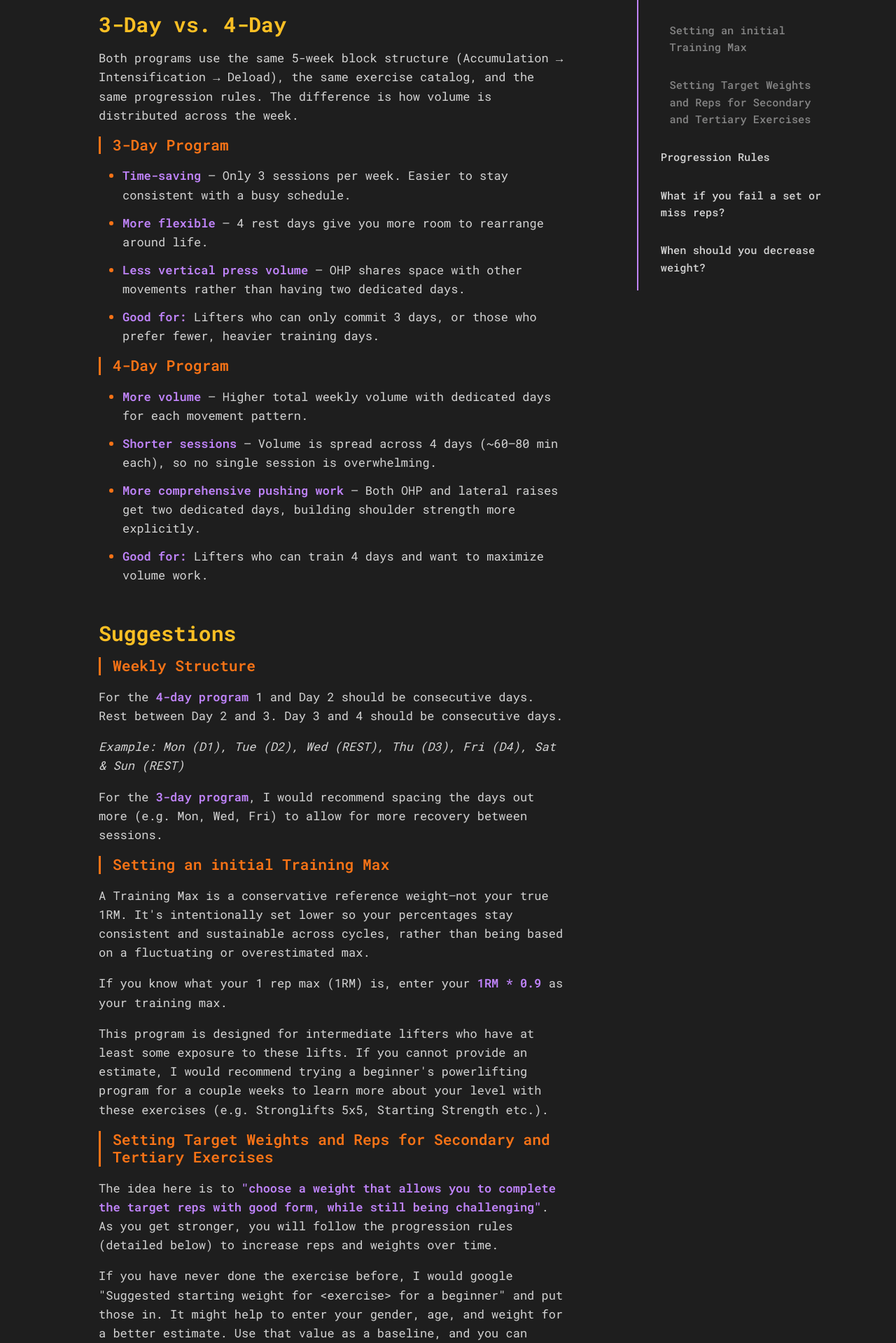
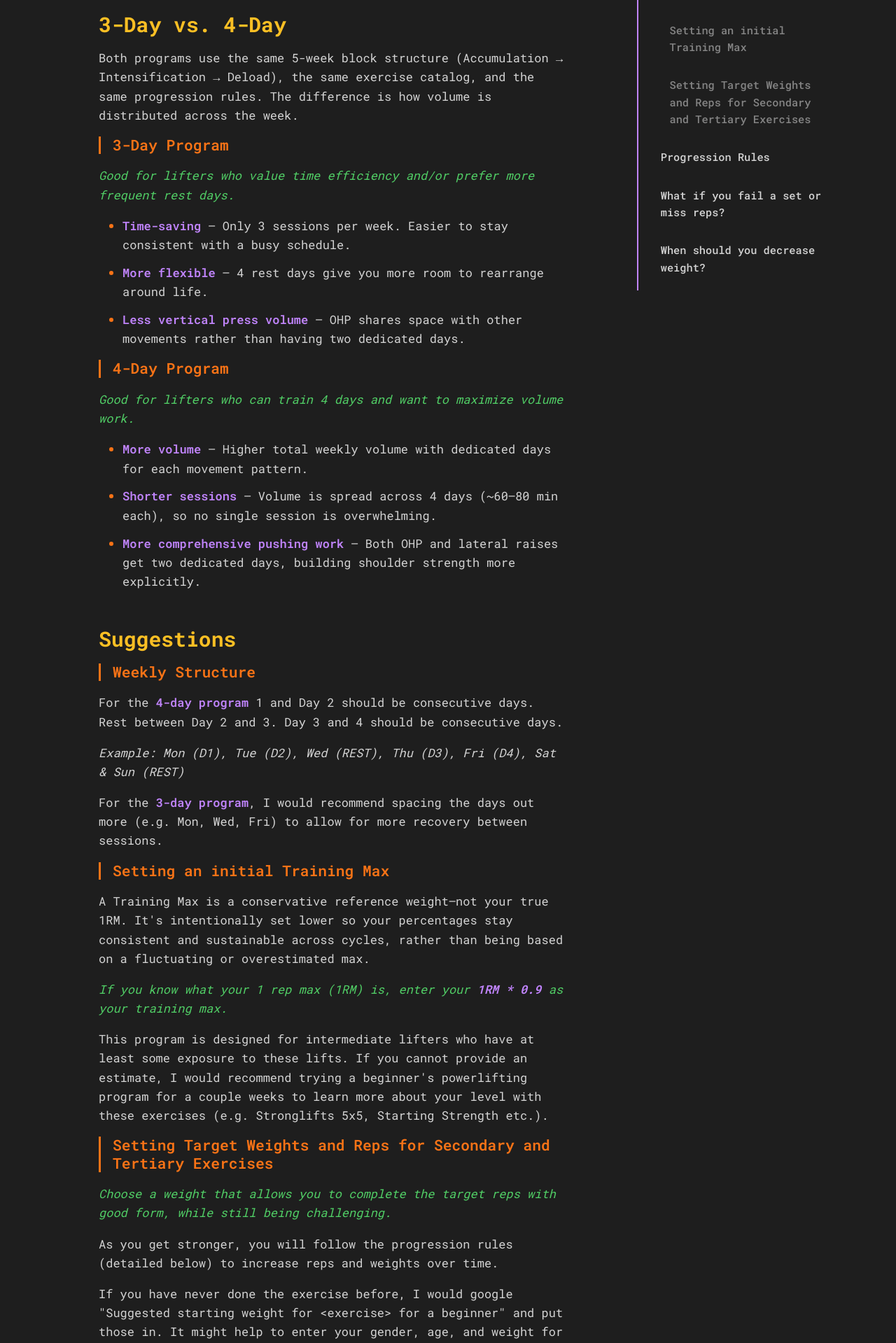
Before and after one commit to nbry/nbry-website, a FastAPI app: page /program-guide in a window 1280 px wide. Shown: the part 372-2291 px from the top of the page at 70% size. Run offline with FastAPI, Linux system fonts and the light colour scheme.

Commit message:
chore: update content

```diff
--- a/src/nbry_website/sites/lifting/templates/program-guide.html
+++ b/src/nbry_website/sites/lifting/templates/program-guide.html
@@ -49,6 +49,9 @@
       </p>
 
       <h3>3-Day Program</h3>
+      <em class="rule-text"
+        >Good for lifters who value time efficiency and/or prefer more frequent rest days.</em
+      >
       <ul>
         <li>
           <strong>Time-saving</strong> — Only 3 sessions per week. Easier to stay consistent with a
@@ -61,13 +64,12 @@
           <strong>Less vertical press volume</strong> — OHP shares space with other movements rather
           than having two dedicated days.
         </li>
-        <li>
-          <strong>Good for:</strong> Lifters who can only commit 3 days, or those who prefer fewer,
-          heavier training days.
-        </li>
       </ul>
 
       <h3>4-Day Program</h3>
+      <em class="rule-text">
+        Good for lifters who can train 4 days and want to maximize volume work.
+      </em>
       <ul>
         <li>
           <strong>More volume</strong> — Higher total weekly volume with dedicated days for each
@@ -80,9 +82,6 @@
         <li>
           <strong>More comprehensive pushing work</strong> — Both OHP and lateral raises get two
           dedicated days, building shoulder strength more explicitly.
-        </li>
-        <li>
-          <strong>Good for:</strong> Lifters who can train 4 days and want to maximize volume work.
         </li>
       </ul>
 
@@ -107,8 +106,10 @@
         based on a fluctuating or overestimated max.
       </p>
       <p>
-        If you know what your 1 rep max (1RM) is, enter your <strong>1RM * 0.9</strong> as your
-        training max.
+        <em class="rule-text"
+          >If you know what your 1 rep max (1RM) is, enter your <strong>1RM * 0.9</strong> as your
+          training max.</em
+        >
       </p>
       <p>
         This program is designed for intermediate lifters who have at least some exposure to these
@@ -121,12 +122,14 @@
         Setting Target Weights and Reps for Secondary and Tertiary Exercises
       </h3>
       <p>
-        The idea here is to
-        <strong
-          >"choose a weight that allows you to complete the target reps with good form, while still
-          being challenging"</strong
-        >. As you get stronger, you will follow the progression rules (detailed below) to increase
-        reps and weights over time.
+        <em class="rule-text">
+          Choose a weight that allows you to complete the target reps with good form, while still
+          being challenging.
+        </em>
+      </p>
+      <p>
+        As you get stronger, you will follow the progression rules (detailed below) to increase reps
+        and weights over time.
       </p>
       <p>
         If you have never done the exercise before, I would google "Suggested starting weight for
@@ -150,7 +153,7 @@
       <h3>1. Primary Lifts (Training Max–Based)</h3>
       <p>Primary lifts (e.g., Squat, Bench, Deadlift, OHP) use a Training Max (TM).</p>
 
-      <p><strong>Progression rule:</strong></p>
+      <h4>Rule:</h4>
       <p>
         <em class="rule-text"
           >"If you successfully complete all prescribed reps for the cycle, increase your TM by the
@@ -181,7 +184,7 @@
         These lifts (e.g., rows, curls, lateral raises) use a double progression system: reps first,
         then weight.
       </p>
-      <p><strong>Progression rule:</strong></p>
+      <h4>Rules:</h4>
       <p>
         <em class="rule-text">
           "If you complete all (or most) prescribed reps, increase reps by 1 next cycle. Continue
@@ -226,11 +229,20 @@
       <p>Failure is expected at times and is part of the progression process.</p>
       <p>
         To keep things simple for tertiary (and some secondary hypertrophy) lifts, all sets share
-        the same target reps. This means you are not adjusting reps within a workout (e.g., 10, 9,
-        8). Instead, the goal is:
+        the same target reps.
       </p>
-      <p><em class="rule-text">"Every set aims to hit the same target (e.g., 3×10)"</em></p>
-      <p><strong>Progression rule:</strong></p>
+      <p>
+        For example, if your target is 3×10, and you only manage 10, 9, and 8 reps across the three
+        sets, you would still consider that a (technical) failure for the cycle since you did not
+        hit the target of 3×10.
+      </p>
+      <p>
+        Now keep in mind, by "failure", I mean in context of program progression, not personal
+        shortcomings. If on the next cycle you hit 10, 9, and 9, you made progress from an
+        improvement standpoint, even though you missed the target again. You will keep working to
+        hit the target reps, and when you do, you will progress according to the rules outlined
+      </p>
+      <h4>Rule:</h4>
       <p>
         <em class="rule-text"
           >"If you miss reps, repeat the same weight and target reps next cycle."</em
@@ -245,7 +257,7 @@
         </ul>
         <p><strong>Hit All Reps?</strong></p>
         <ul>
-          <li>No. What you managed to do: 10, 9, 8.</li>
+          <li>In this example, you did not hit all your reps. What you managed to do: 10, 9, 8.</li>
         </ul>
         <p><strong>What do I do for next cycle?</strong></p>
         <ul>
```
